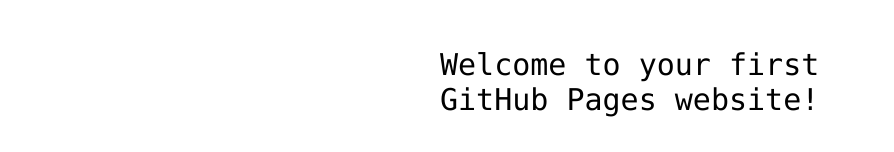
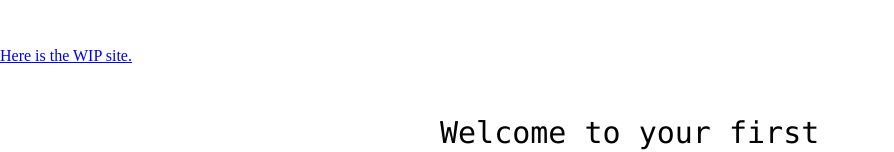
Before and after one commit to NauseousIsland3/NauseousIsland3.github.io, a plain HTML site: page index.html in a window 1280 px wide. Shown: the part 341-493 px from the top of the page, without its empty margins (0-894 px from the left). Drawn offline with Linux system fonts and the light colour scheme.

Commit message:
Update index.html
Added link to new webpage

```diff
--- a/index.html
+++ b/index.html
@@ -11,7 +11,7 @@
 
 <img src="https://octodex.github.com/images/daftpunktocat-thomas.gif" id="octocat" alt="octocat-gif" />
 
-<!-- Change this code here by copy and pasting your template on line 15 -->
+<a href="home.html">Here is the WIP site.</a>
 <p>Welcome to your first GitHub Pages website!</p>
 
 </body>
```
